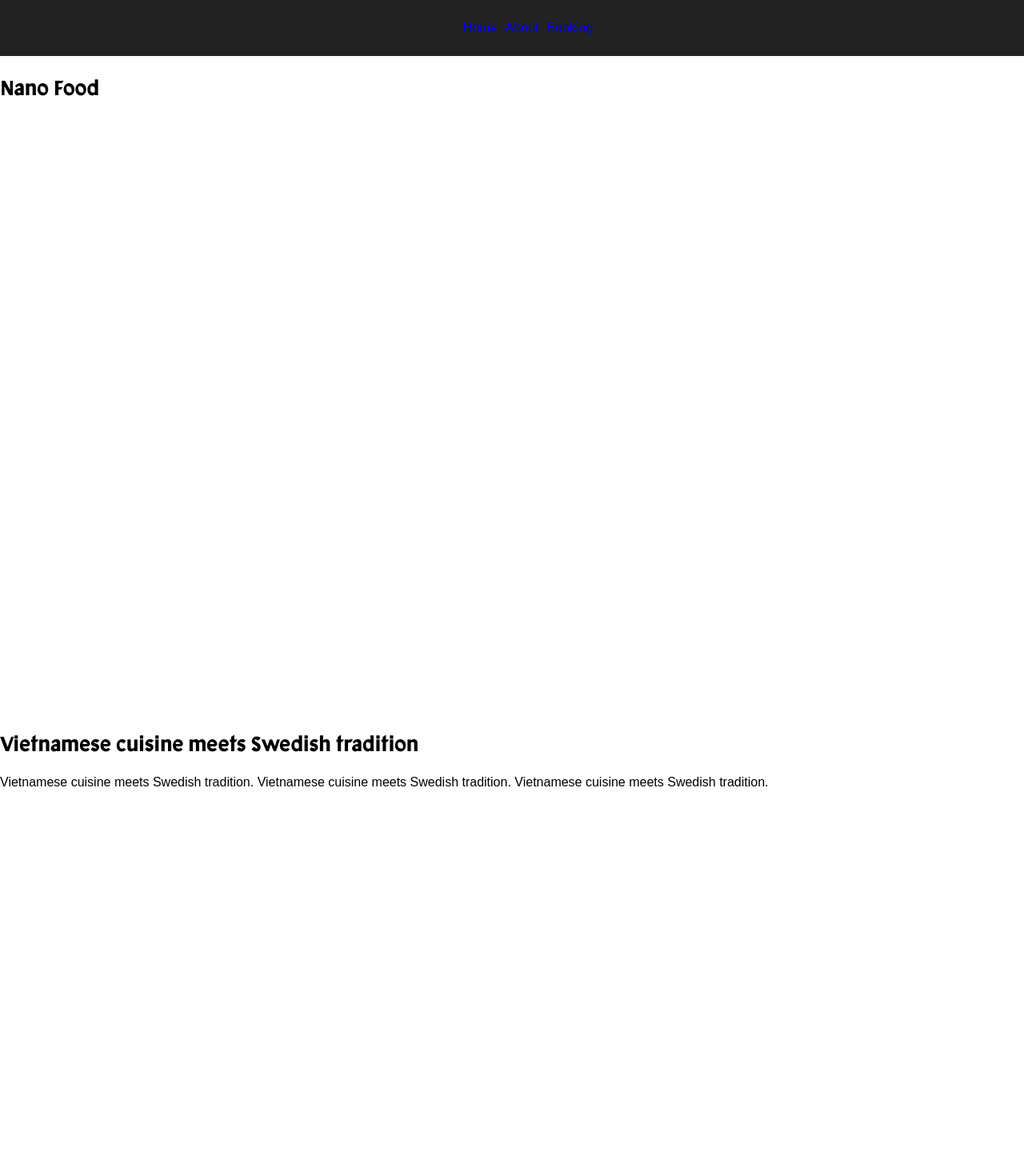
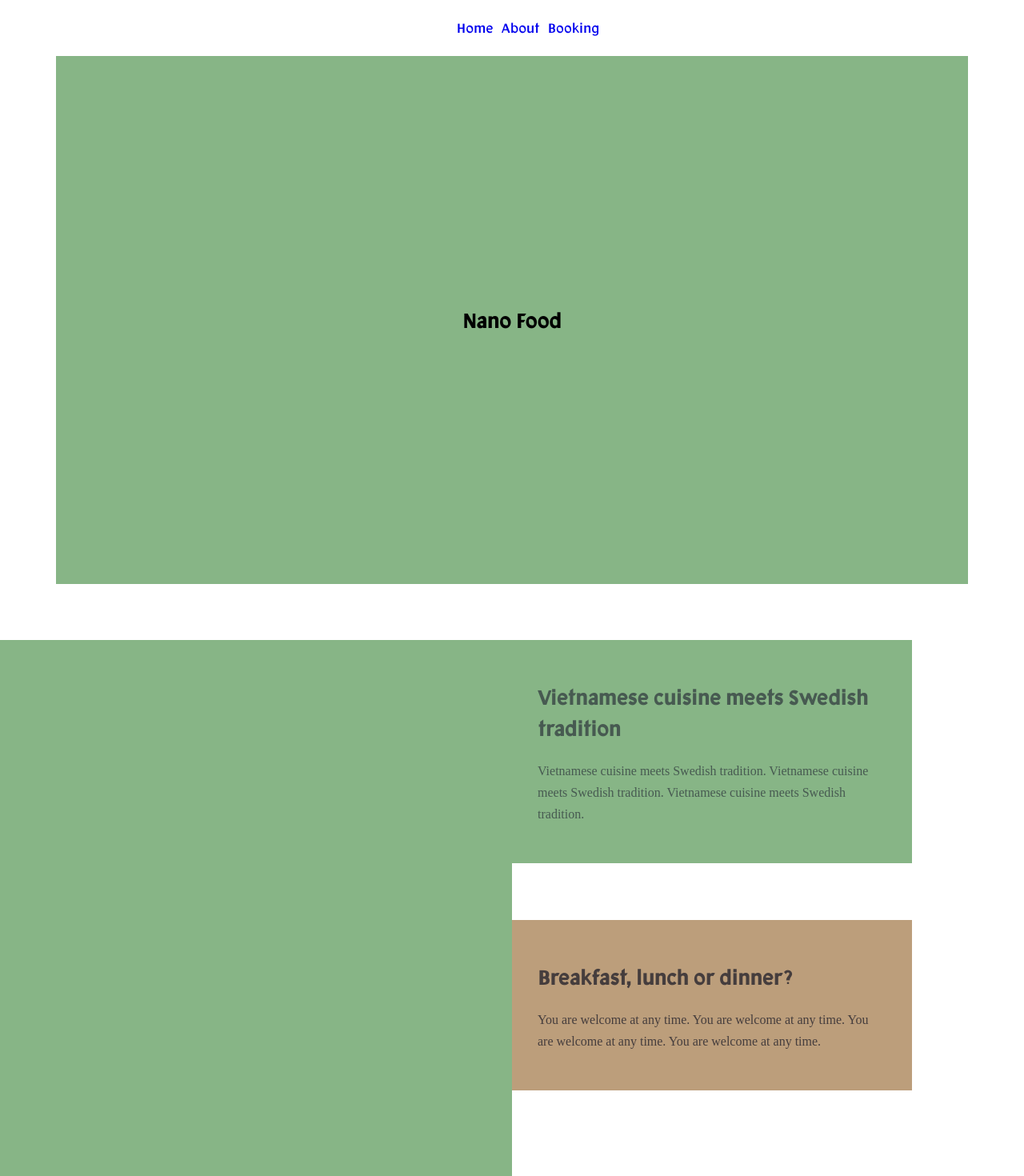
Before and after one commit to omigibson/restaurant, a React (Create React App) app: page /home in a window 1280 px wide. Shown: the top 1470 px of the page at 80% size. Built offline with nearby package versions, Linux system fonts and the light colour scheme.

Commit message:
Add basic colors and layout

```diff
--- a/src/components/LandingPageComponent.js
+++ b/src/components/LandingPageComponent.js
@@ -3,31 +3,35 @@ const LandingPage = () => {
     return (
         <div className="landingpage-container">
 
-          <section className="jumbotron">
+          <section className="jumbotron flex hcenter vcenter">
             <h1>Nano Food</h1>
           </section>
 
-          <section className="landingpage__section menu">
+          <section className="landingpage__section menu flex">
 
             <div className="image"></div>
 
             <div className="text">
+              <div>
                 <h2>Vietnamese cuisine meets Swedish tradition</h2>
                 <p>Vietnamese cuisine meets Swedish tradition.
                     Vietnamese cuisine meets Swedish tradition.
                     Vietnamese cuisine meets Swedish tradition.
                 </p>
               </div>
+            </div>
           </section>
 
-          <section className="landingpage__section booking">
+          <section className="landingpage__section booking flex">
 
             <div className="image"></div>
 
             <div className="text">
+              <div>
                 <h2>Breakfast, lunch or dinner?</h2>
                 <p>You are welcome at any time. You are welcome at any time.
                 You are welcome at any time. You are welcome at any time. </p>
+              </div>
             </div>
           </section>
           <footer>
--- a/src/css/_mobile.scss
+++ b/src/css/_mobile.scss
@@ -53,10 +53,8 @@ a {
 }
 
 .navbar-header {
-  background-color: #222;
   width: 100%;
-  height: 70px;
-  color: white;
+  height: $height__navbar;
   display: inline-flex;
   align-content: center;
   ul {
@@ -75,11 +73,17 @@ h1, h2, h3, h4 {
   font-family: 'facultad';
 }
 
+p {
+  font-family: 'Karla';
+  font-weight: 300;
+  line-height: 1.7;
+}
+
 
 /************************************/
 /************** LAYOUT **************/
 /************************************/
-div {
+div, section {
   box-sizing: border-box;
 }
 .container {
@@ -88,10 +92,6 @@ div {
   margin: auto;
   display: flex;
   flex-direction: column;
-}
-
-section {
-  min-height: 100vh;
 }
 
 /************************************/
@@ -103,6 +103,14 @@ section {
 
 .space-between {
   justify-content: space-between;
+}
+
+.hcenter {
+  justify-content: center;
+}
+
+.vcenter {
+  align-items: center;
 }
 
 /************************************/
@@ -128,7 +136,48 @@ input[type=password] {
 .navbar-header {
   background: none;
   color: $color__dark-1;
+  li {
+    font-family: 'facultad';
+  }
 }
+
+/************************************/
+/*********** LANDING PAGE ***********/
+/************************************/
+.landingpage-container {
+  width: 100%;
+
+  .jumbotron {
+    background: $color__accent-1;
+    // Make sure left-right-bottom margins are equal to top-margin
+    margin: 0 $height__navbar $height__navbar;
+    height: calc(100vh - (#{$height__navbar} * 2));
+  }
+
+  .image, .text {
+    width: 50%;
+    div {
+      width: 100%;
+      max-width: 500px;
+      padding: 2em;
+      height: auto;
+    }
+  }
+  .image {
+    width: 50%;
+    height: 350px;
+    background: $color__accent-1;
+  }
+  .menu .text div {
+    background: $color__accent-1;
+    color: $color__accent-2;
+  }
+  .booking .text div {
+    background: $color__light-3;
+    color: $color__dark-2;
+  }
+}
+
 
 /************************************/
 /************* CALENDAR *************/
@@ -235,9 +284,9 @@ th, td {
   text-align: left;
 }
 
-/***********************************************/
-/*************** AMOUNT OF GUESTS **************/
-/***********************************************/
+/***************************************/
+/*********** AMOUNT OF GUESTS **********/
+/***************************************/
 
 .amount-of-button {
   flex-basis: calc(100% / 3);
@@ -261,13 +310,13 @@ th, td {
 footer {
   width: 90%;
   margin: auto;
-  color: $color__light--1;
-  background: $color__dark--2;
+  color: $color__light-2;
+  background: $color__dark-2;
 }
 
 
 /************************************/
-/*************** GENERAL STYLES **************/
+/********** GENERAL STYLES **********/
 /************************************/
 
 .hidden {
--- a/src/css/_tablet.scss
+++ b/src/css/_tablet.scss
@@ -10,7 +10,7 @@ footer {
     width: 50%;
   }
   .address {
-    border-right: 1px solid $color__font--light;
+    border-right: 1px solid $color__light-1;
   }
 
 }
--- a/src/css/style.css
+++ b/src/css/style.css
@@ -43,10 +43,8 @@ a {
   overflow: scroll; }
 
 .navbar-header {
-  background-color: #222;
   width: 100%;
   height: 70px;
-  color: white;
   display: inline-flex;
   align-content: center; }
   .navbar-header ul {
@@ -61,10 +59,15 @@ a {
 h1, h2, h3, h4 {
   font-family: 'facultad'; }
 
+p {
+  font-family: 'Karla';
+  font-weight: 300;
+  line-height: 1.7; }
+
 /************************************/
 /************** LAYOUT **************/
 /************************************/
-div {
+div, section {
   box-sizing: border-box; }
 
 .container {
@@ -74,9 +77,6 @@ div {
   display: flex;
   flex-direction: column; }
 
-section {
-  min-height: 100vh; }
-
 /************************************/
 /*************** FLEX ***************/
 /************************************/
@@ -85,6 +85,12 @@ section {
 
 .space-between {
   justify-content: space-between; }
+
+.hcenter {
+  justify-content: center; }
+
+.vcenter {
+  align-items: center; }
 
 /************************************/
 /************** INPUTS **************/
@@ -101,6 +107,42 @@ input[type=email],
 input[type=tel],
 input[type=password] {
   width: 100%; }
+
+/************************************/
+/************** HEADER **************/
+/************************************/
+.navbar-header {
+  background: none;
+  color: #453D3D; }
+  .navbar-header li {
+    font-family: 'facultad'; }
+
+/************************************/
+/*********** LANDING PAGE ***********/
+/************************************/
+.landingpage-container {
+  width: 100%; }
+  .landingpage-container .jumbotron {
+    background: #87B586;
+    margin: 0 70px 70px;
+    height: calc(100vh - (70px * 2)); }
+  .landingpage-container .image, .landingpage-container .text {
+    width: 50%; }
+    .landingpage-container .image div, .landingpage-container .text div {
+      width: 100%;
+      max-width: 500px;
+      padding: 2em;
+      height: auto; }
+  .landingpage-container .image {
+    width: 50%;
+    height: 350px;
+    background: #87B586; }
+  .landingpage-container .menu .text div {
+    background: #87B586;
+    color: #475A51; }
+  .landingpage-container .booking .text div {
+    background: #BC9E7B;
+    color: #453D3D; }
 
 /************************************/
 /************* CALENDAR *************/
@@ -174,9 +216,9 @@ th, td {
   padding: .5em 1em;
   text-align: left; }
 
-/***********************************************/
-/*************** AMOUNT OF GUESTS **************/
-/***********************************************/
+/***************************************/
+/*********** AMOUNT OF GUESTS **********/
+/***************************************/
 .amount-of-button {
   flex-basis: calc(100% / 3);
   background: black;
@@ -197,8 +239,14 @@ th, td {
 footer {
   width: 90%;
   margin: auto;
-  color: #FCF9F4;
+  color: #DACBC4;
   background: #453D3D; }
+
+/************************************/
+/********** GENERAL STYLES **********/
+/************************************/
+.hidden {
+  display: none; }
 
 @media screen and (min-width: 768px) {
   /************************************/
@@ -210,9 +258,3 @@ footer {
     width: 50%; }
   footer .address {
     border-right: 1px solid #FCF9F4; } }
-
-/************************************/
-/*************** GENERAL STYLES **************/
-/************************************/
-.hidden {
-  display: none; }
```
Lines whose indentation alone changed are shown as unchanged.
